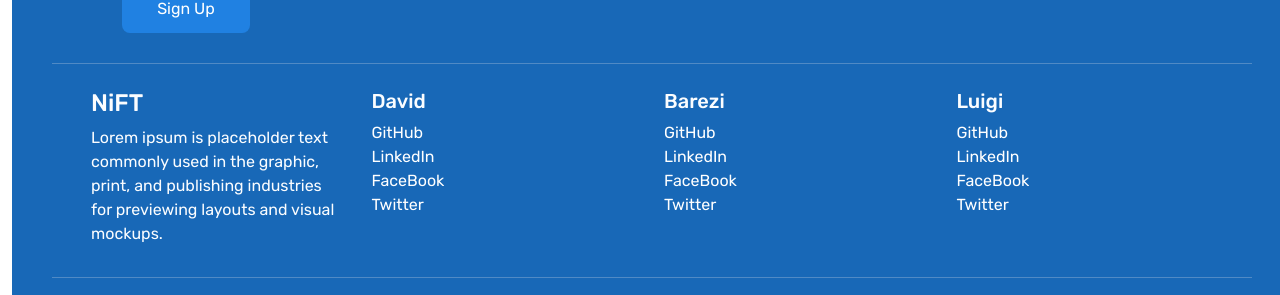
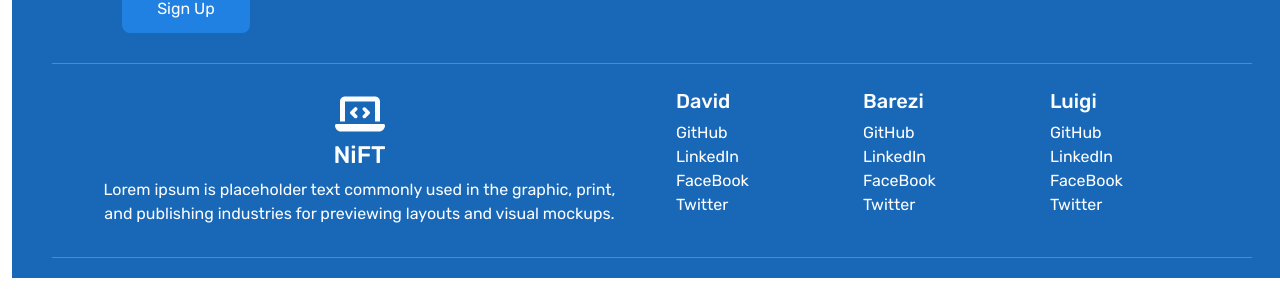
Before and after one commit to davidhlee94/project3-frontend, a React (Create React App) app: page / in a window 1280 px wide. Shown: the part 638-933 px from the top of the page. Built offline with nearby package versions, Linux system fonts and the light colour scheme; no server answers.

Commit message:
Added NiFT icon to the footer

```diff
--- a/src/components/footer/Footer.css
+++ b/src/components/footer/Footer.css
@@ -22,7 +22,6 @@
 }
 
 .footer-top-text {
-    text-align: left;
     padding: 15px;
     margin-left: 30px;
 }
@@ -48,17 +47,25 @@
     text-align: center;
 }
 /* FOOTER BOTTOM STYLES */
-.footerBottom {
+.footer-bottom {
     border-bottom: 1px solid #508AC5;
     padding: 15px;
     margin: 10px;
 }
 
-.footerBottomText {
+.footer-bottom-text {
     text-align: left;
 }
 
+.nift-text {
+    text-align: center;
+}
 /* FOOTER ICONS */
+.footer-logo-icon {
+    font-size: 2.5rem;
+    padding: 5px;
+}
+
 .footer-icon {
     height: 2rem;
     width: 2rem;
@@ -73,7 +80,6 @@
 .footer-icon:hover {
     transition: .3;
     filter: opacity(.8);
-    /* font-size: 2.2rem; */
 }
 
 /* FOOTER LINKS FOR EACH PERSON */
--- a/src/components/footer/Footer.js
+++ b/src/components/footer/Footer.js
@@ -9,6 +9,7 @@ import {
   faTwitch,
   faTwitter,
 } from "@fortawesome/free-brands-svg-icons";
+import { faLaptopCode } from "@fortawesome/free-solid-svg-icons";
 
 const Footer = () => {
   return (
@@ -46,12 +47,15 @@ const Footer = () => {
           </Row>
         </Col>
       </Row>
-      <Row className="footerBottom">
+      <Row className="footer-bottom">
         <Col>
           <Container>
-            <Row className="footerBottomText">
-              <Col>
-                {/* <h1>Image Place Holder</h1> */}
+            <Row className="footer-bottom-text">
+              <Col className="nift-text">
+                <FontAwesomeIcon
+                  icon={faLaptopCode}
+                  className="footer-logo-icon"
+                />
                 <h4>NiFT</h4>
                 <p>
                   Lorem ipsum is placeholder text commonly used in the graphic,
@@ -62,6 +66,9 @@ const Footer = () => {
             </Row>
           </Container>
         </Col>
+        <Col>
+          <Container>
+            <Row>
               <Col>
                 <h5>David</h5>
                 <a href="/" className="footer-link">
@@ -118,6 +125,9 @@ const Footer = () => {
               </Col>
             </Row>
           </Container>
+        </Col>
+      </Row>
+    </Container>
   );
 };
 
```
Lines whose indentation alone changed are shown as unchanged.
